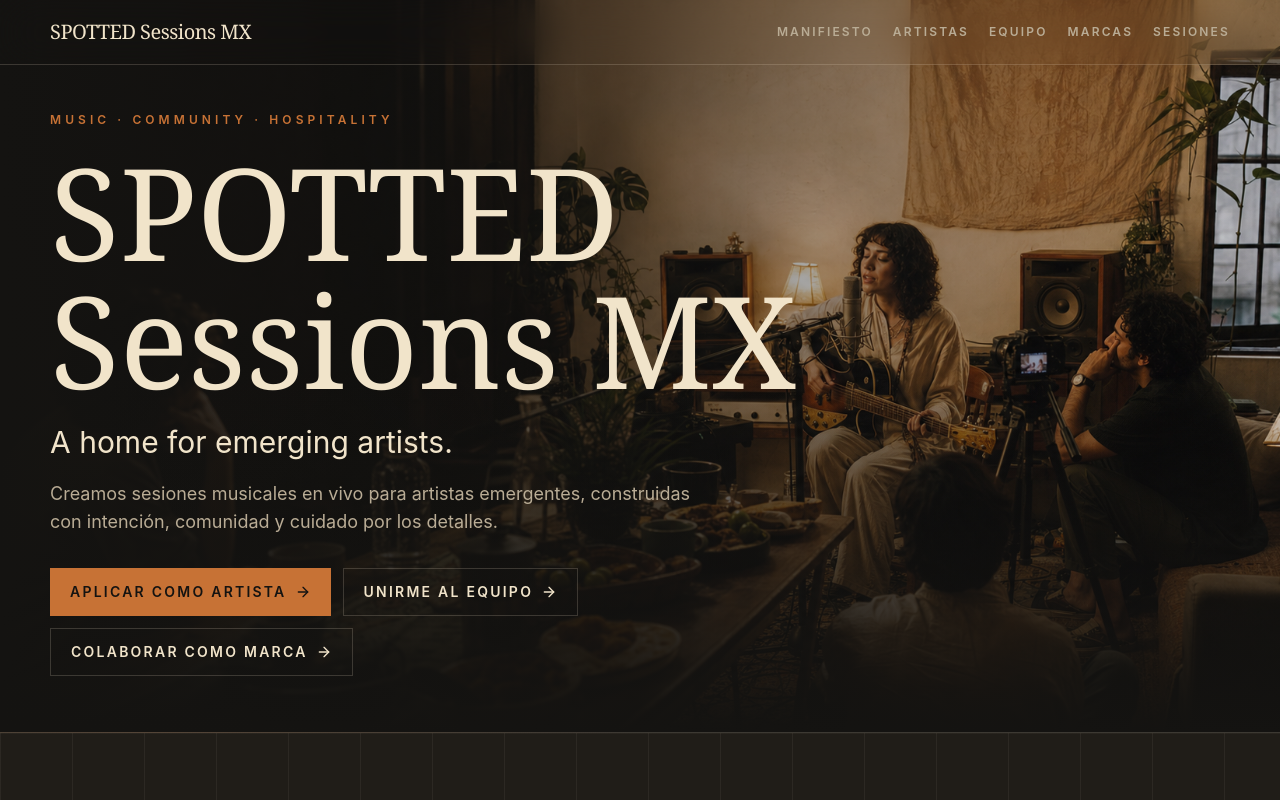
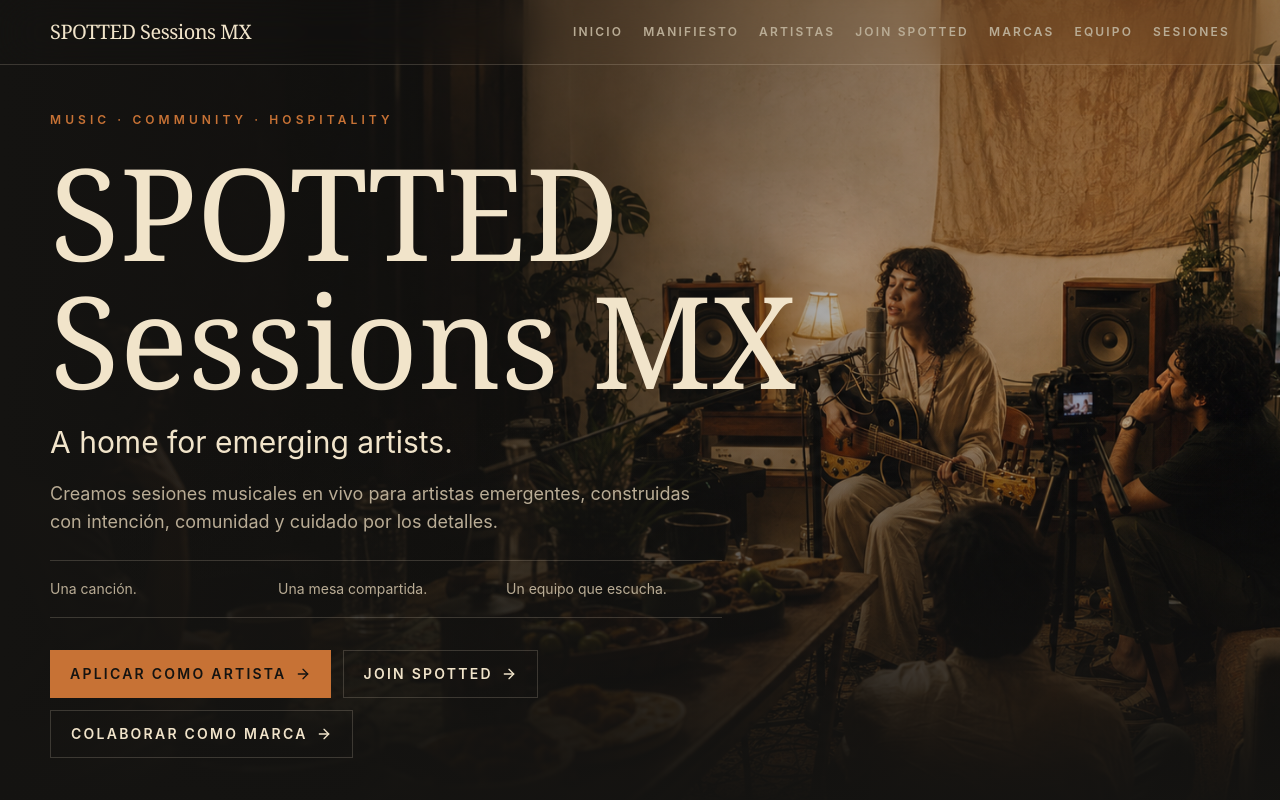
Before and after one commit to sebhesp/spotted-sessions-mx, a Next.js app: page / in a window 1280 px wide. Shown: the top 800 px of the page. Built offline with nearby package versions, Linux system fonts and the light colour scheme.

Commit message:
polish-spotted-experience

```diff
--- a/components/collaborators-section.tsx
+++ b/components/collaborators-section.tsx
@@ -5,14 +5,19 @@ import { SectionHeading } from "@/components/section-heading";
 import { formConfigs, occupiedRoles, openRoles } from "@/lib/constants";
 
 export function CollaboratorsSection() {
+  const groupedRoles = openRoles.reduce<Record<string, typeof openRoles>>((groups, role) => {
+    groups[role.group] = [...(groups[role.group] ?? []), role];
+    return groups;
+  }, {});
+
   return (
     <section id="colaboradores" className="border-b border-line py-16 md:py-24">
       <div className="container-shell">
         <FadeIn>
           <SectionHeading
-            eyebrow="Para colaboradores"
+            eyebrow="Join SPOTTED"
             title="Las grandes experiencias se construyen en equipo."
-            body="SPOTTED funciona por sesiones. No buscamos gente disponible todos los días ni en todas las fechas. Buscamos personas talentosas y responsables que quieran sumarse al ecosistema y formar parte de una comunidad creativa retribuida."
+            body="SPOTTED funciona por sesiones. No buscamos gente disponible todos los días ni en todas las fechas. Buscamos personas talentosas, responsables y sensibles al detalle que quieran colaborar en fechas específicas y formar parte de una comunidad creativa retribuida."
           />
         </FadeIn>
 
@@ -25,7 +30,7 @@ export function CollaboratorsSection() {
 
         <div className="mt-12 grid gap-10 lg:grid-cols-[1.15fr_0.85fr]">
           <div className="grid gap-8">
-            <div>
+            <div className="rounded-sm border border-line bg-bottle/24 p-4 sm:p-5">
               <p className="mb-4 text-xs font-semibold uppercase tracking-[0.24em] text-cream-muted">
                 Roles ocupados actualmente
               </p>
@@ -40,13 +45,20 @@ export function CollaboratorsSection() {
 
             <div>
               <p className="mb-4 text-xs font-semibold uppercase tracking-[0.24em] text-amber">
-                Roles abiertos
+                Invitaciones abiertas por sesión
               </p>
-              <div className="grid gap-3 sm:grid-cols-2 xl:grid-cols-3">
-                {openRoles.map((role, index) => (
-                  <FadeIn key={`${role.group}-${role.name}`} delay={index * 0.02}>
-                    <RoleCard role={role} />
-                  </FadeIn>
+              <div className="grid gap-6">
+                {Object.entries(groupedRoles).map(([group, roles]) => (
+                  <div key={group}>
+                    <p className="mb-3 font-serif text-2xl text-cream">{group}</p>
+                    <div className="grid gap-3 sm:grid-cols-2 xl:grid-cols-3">
+                      {roles.map((role, index) => (
+                        <FadeIn key={`${role.group}-${role.name}`} delay={index * 0.02}>
+                          <RoleCard role={role} />
+                        </FadeIn>
+                      ))}
+                    </div>
+                  </div>
                 ))}
               </div>
             </div>
--- a/components/hero.tsx
+++ b/components/hero.tsx
@@ -6,7 +6,7 @@ import { ArrowRight } from "lucide-react";
 
 const actions = [
   { label: "Aplicar como artista", href: "#artistas", primary: true },
-  { label: "Unirme al equipo", href: "#colaboradores" },
+  { label: "Join SPOTTED", href: "#colaboradores" },
   { label: "Colaborar como marca", href: "#marcas" },
 ];
 
@@ -42,6 +42,11 @@ export function Hero() {
             Creamos sesiones musicales en vivo para artistas emergentes, construidas con intención,
             comunidad y cuidado por los detalles.
           </p>
+          <div className="mt-6 grid max-w-2xl gap-3 border-y border-line py-4 text-sm leading-6 text-cream-muted sm:grid-cols-3">
+            <span>Una canción.</span>
+            <span>Una mesa compartida.</span>
+            <span>Un equipo que escucha.</span>
+          </div>
           <div className="mt-8 flex flex-col gap-3 sm:flex-row sm:flex-wrap">
             {actions.map((action) => (
               <a
--- a/components/role-card.tsx
+++ b/components/role-card.tsx
@@ -8,7 +8,7 @@ export function RoleCard({ role }: RoleCardProps) {
   const isOpen = role.status === "Abierto";
 
   return (
-    <article className="group flex min-h-28 flex-col justify-between border border-line bg-paper/72 p-4 transition hover:border-amber/70 hover:bg-paper">
+    <article className="group flex min-h-32 flex-col justify-between border border-line bg-paper/72 p-4 transition hover:-translate-y-0.5 hover:border-amber/70 hover:bg-paper hover:shadow-warm">
       <div className="flex items-start justify-between gap-3">
         <p className="text-xs uppercase tracking-[0.2em] text-cream-muted">{role.group}</p>
         <span
@@ -18,10 +18,15 @@ export function RoleCard({ role }: RoleCardProps) {
               : "rounded-full border border-cream/15 px-2 py-1 text-[11px] uppercase text-cream-muted"
           }
         >
-          {role.status}
+          {isOpen ? "Invitación" : role.status}
         </span>
       </div>
-      <h3 className="mt-6 font-serif text-2xl leading-none text-cream">{role.name}</h3>
+      <div>
+        <h3 className="mt-6 font-serif text-2xl leading-none text-cream">{role.name}</h3>
+        <p className="mt-3 text-sm leading-6 text-cream-muted">
+          {isOpen ? "Para sesiones puntuales, con cuidado y retribución." : "Core Team / Ocupado"}
+        </p>
+      </div>
     </article>
   );
 }
--- a/components/sessions-section.tsx
+++ b/components/sessions-section.tsx
@@ -1,6 +1,6 @@
 import { FadeIn } from "@/components/fade-in";
 import { SectionHeading } from "@/components/section-heading";
-import { sessionPreviews } from "@/lib/constants";
+import { sessionDetails, sessionPreviews } from "@/lib/constants";
 
 export function SessionsSection() {
   return (
@@ -27,6 +27,21 @@ export function SessionsSection() {
             </FadeIn>
           ))}
         </div>
+
+        <FadeIn delay={0.12}>
+          <div className="mt-8 border border-line bg-paper/48 p-5">
+            <p className="text-xs font-semibold uppercase tracking-[0.24em] text-amber">
+              Cada sesión podrá documentar
+            </p>
+            <div className="mt-4 flex flex-wrap gap-2">
+              {sessionDetails.map((detail) => (
+                <span key={detail} className="border border-line px-3 py-2 text-sm text-cream-muted">
+                  {detail}
+                </span>
+              ))}
+            </div>
+          </div>
+        </FadeIn>
       </div>
     </section>
   );
--- a/components/team-section.tsx
+++ b/components/team-section.tsx
@@ -4,7 +4,7 @@ import { occupiedRoles } from "@/lib/constants";
 
 export function TeamSection() {
   return (
-    <section className="border-b border-line bg-bottle/34 py-16 md:py-24">
+    <section id="equipo" className="border-b border-line bg-bottle/34 py-16 md:py-24">
       <div className="container-shell">
         <FadeIn>
           <SectionHeading
--- a/components/what-we-do.tsx
+++ b/components/what-we-do.tsx
@@ -17,7 +17,7 @@ export function WhatWeDo() {
         <div className="mt-10 grid gap-3 sm:grid-cols-2 lg:grid-cols-3">
           {pillars.map((pillar, index) => (
             <FadeIn key={pillar} delay={index * 0.03}>
-              <div className="flex min-h-28 items-end border border-line bg-paper/58 p-4 transition hover:border-amber/70 hover:bg-paper">
+              <div className="flex min-h-32 items-end border border-line bg-paper/58 p-4 transition hover:-translate-y-0.5 hover:border-amber/70 hover:bg-paper hover:shadow-warm">
                 <span className="font-serif text-2xl text-cream">{pillar}</span>
               </div>
             </FadeIn>
--- a/lib/constants.ts
+++ b/lib/constants.ts
@@ -1,10 +1,12 @@
 import type { FormConfig, Role, SessionPreview } from "@/lib/types";
 
 export const navigation = [
+  { label: "Inicio", href: "#top" },
   { label: "Manifiesto", href: "#manifiesto" },
   { label: "Artistas", href: "#artistas" },
-  { label: "Equipo", href: "#colaboradores" },
+  { label: "Join SPOTTED", href: "#colaboradores" },
   { label: "Marcas", href: "#marcas" },
+  { label: "Equipo", href: "#equipo" },
   { label: "Sesiones", href: "#sesiones" },
 ];
 
@@ -37,7 +39,6 @@ export const openRoles: Role[] = [
   { name: "Fotografía", group: "Producción", status: "Abierto" },
   { name: "BTS", group: "Producción", status: "Abierto" },
   { name: "Producción de campo", group: "Producción", status: "Abierto" },
-  { name: "Gaffer adicional", group: "Producción", status: "Abierto" },
   { name: "Asistente de producción", group: "Producción", status: "Abierto" },
   { name: "Flores", group: "Experiencia", status: "Abierto" },
   { name: "Decoración", group: "Experiencia", status: "Abierto" },
@@ -80,6 +81,17 @@ export const sessionPreviews: SessionPreview[] = [
   },
 ];
 
+export const sessionDetails = [
+  "Artista",
+  "Fecha",
+  "Créditos",
+  "Equipo participante",
+  "Marcas aliadas",
+  "Fotos",
+  "Video",
+  "Descripción",
+];
+
 export const formConfigs: Record<FormConfig["kind"], FormConfig> = {
   artist: {
     kind: "artist",
@@ -109,8 +121,8 @@ export const formConfigs: Record<FormConfig["kind"], FormConfig> = {
         required: true,
       },
       {
-        name: "why",
-        label: "¿Por qué te gustaría hacer una sesión con SPOTTED?",
+        name: "message",
+        label: "Mensaje",
         type: "textarea",
         required: true,
       },
@@ -119,9 +131,9 @@ export const formConfigs: Record<FormConfig["kind"], FormConfig> = {
   collaborator: {
     kind: "collaborator",
     eyebrow: "Postulación de equipo",
-    title: "Dinos dónde puedes cuidar el detalle.",
+    title: "Dinos desde dónde quieres entrar a la sesión.",
     description:
-      "Trabajamos por sesión. Buscamos personas responsables, sensibles y buenas para crear con otras personas.",
+      "Trabajamos por fechas concretas. Buscamos personas responsables, sensibles al detalle y buenas para crear con otras personas.",
     submitLabel: "Postularme al equipo",
     successMessage:
       "Recibimos tu postulación. La guardaremos para las sesiones donde tu rol haga sentido.",
--- a/styles/globals.css
+++ b/styles/globals.css
@@ -22,6 +22,7 @@ html {
   background: var(--ink);
   color: var(--cream);
   scroll-behavior: smooth;
+  scroll-padding-top: 5rem;
 }
 
 body {
@@ -57,6 +58,11 @@ select {
   margin-inline: auto;
 }
 
+:focus-visible {
+  outline: 2px solid var(--amber);
+  outline-offset: 4px;
+}
+
 .texture {
   position: fixed;
   inset: 0;
```
